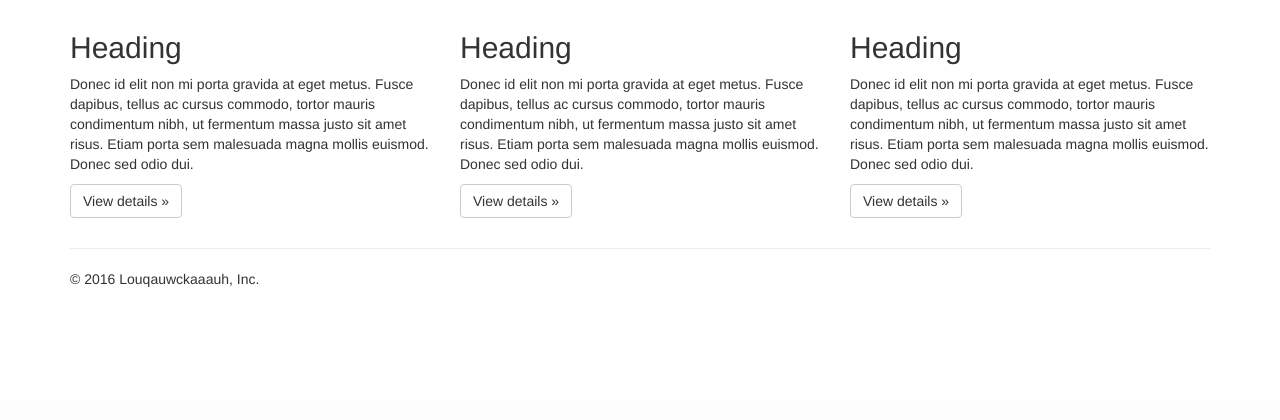
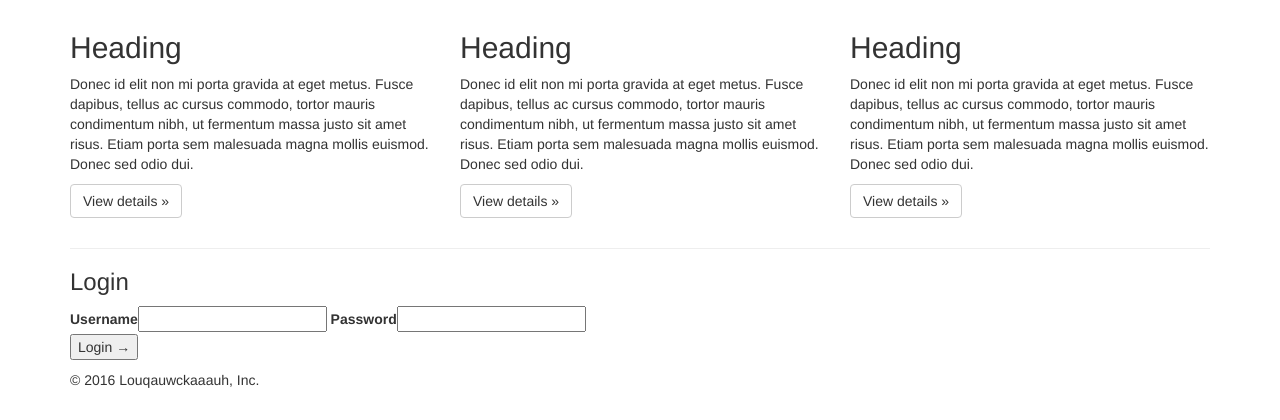
Before and after one commit to Fivapr/compliceclone, a Django app: page / in a window 1280 px wide. Shown: the part 400-820 px from the top of the page. Before the commit the page ends 687 px from the top, so only its background shows below. Run offline with Django 3.2, Linux system fonts and the light colour scheme; some libraries are stand-ins or nearby versions.

Commit message:
login on every page turn up to be kinda ez

```diff
--- a/complice/templates/base.html
+++ b/complice/templates/base.html
@@ -70,8 +70,18 @@
 
 
           {% if not user.is_authenticated %}
+
+              <h3>Login</h3>
+
+              <form action="/login/" method="post" accept-charset="utf-8">
+              {% csrf_token %}
+                  <label for="username">Username</label><input type="text" name="username" value="" id="username" />
+                  <label for="password">Password</label><input type="password" name="password" value="" id="password" />
+                  <p><input type="submit" value="Login →"></p>
+              </form>
+
           {% else %}
-              Что такое, {{ user.username }}? Вы же уже авторизорваны. Впрочем, всегда можно <a href="../logout/">выйти</a>.
+              Что такое, {{ user.username }}? Вы же уже авторизорваны. Впрочем, всегда можно <a href="/logout/">выйти</a>.
               <br/><br/>
           {% endif %}
 
--- a/complice/templates/registration/login.html
+++ b/complice/templates/registration/login.html
@@ -4,7 +4,7 @@
 
 {% if user.is_authenticated %}
 Что такое, {{ user.username }}? Вы же уже авторизорваны.
-Впрочем, всегда можно <a href="../logout/">выйти</a>.<br/><br/>
+Впрочем, всегда можно <a href="/logout/">выйти</a>.<br/><br/>
 {% else %}
 
 {% if form.non_field_errors %}
```
